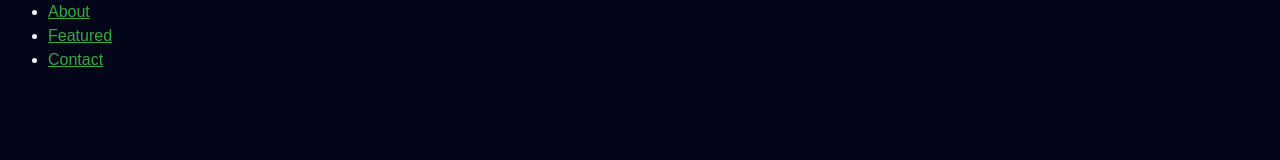
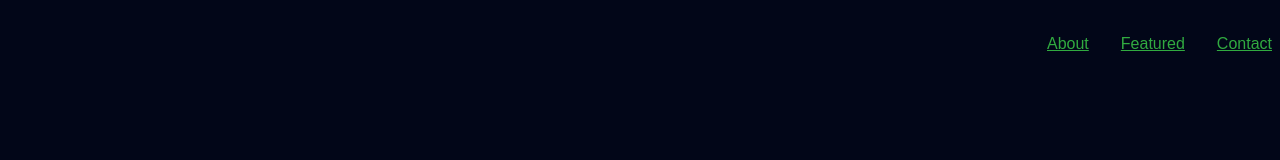
Before and after one commit to JohnReyGimenez/Portfolio, a website built with Vite: page index.html in a window 1280 px wide. Built offline with nearby package versions, Linux system fonts and the light colour scheme; a web font is replaced by a local one.

Commit message:
added header and header menu styles

```diff
--- a/index.html
+++ b/index.html
@@ -10,7 +10,7 @@
   <body>
     <header class="header container">
       <nav>
-        <ul>
+        <ul class="header__menu">
           <li>
             <a href="#about">About</a>
           </li>
--- a/src/main.js
+++ b/src/main.js
@@ -1,3 +1,4 @@
 import 'modern-normalize/modern-normalize.css';
 import '../styles/style.css';
+import '../styles/components/header.css';
 import '../styles/utils.css';
--- a/styles/components/header.css
+++ b/styles/components/header.css
@@ -0,0 +1,33 @@
+/* xs */
+/* @media (min-width: 475px) {} */
+
+/* sm */
+/* @media (min-width: 640px) {} */
+
+/* md */
+/* @media (min-width: 768px) {} */
+
+/* Lg */
+/* @media (min-width: 1024px) {} */
+
+/* xL */
+/* @media (min-width: 1280px) {} */
+
+/* 2xL */
+/* @media (min-width: 1536px) {} */
+
+.header {
+    display: flex;
+    justify-content: flex-end;
+    align-items: center;
+    padding-top: 2rem;
+    padding-bottom: 2rem;
+}
+
+.header__menu {
+    display: flex;
+    align-items: center;
+    list-style: none;
+    padding: 0%;
+    gap: 2em;
+}
```
